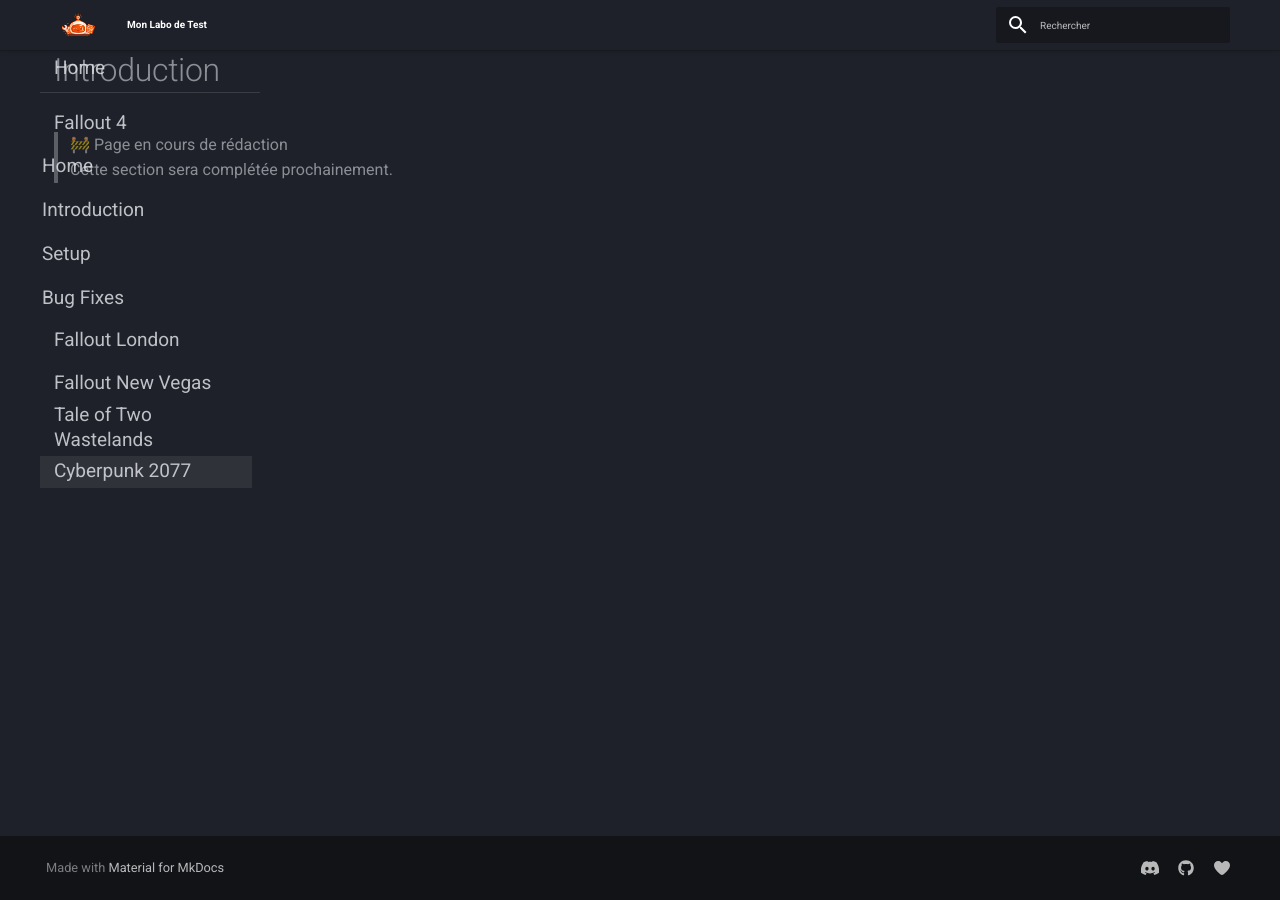
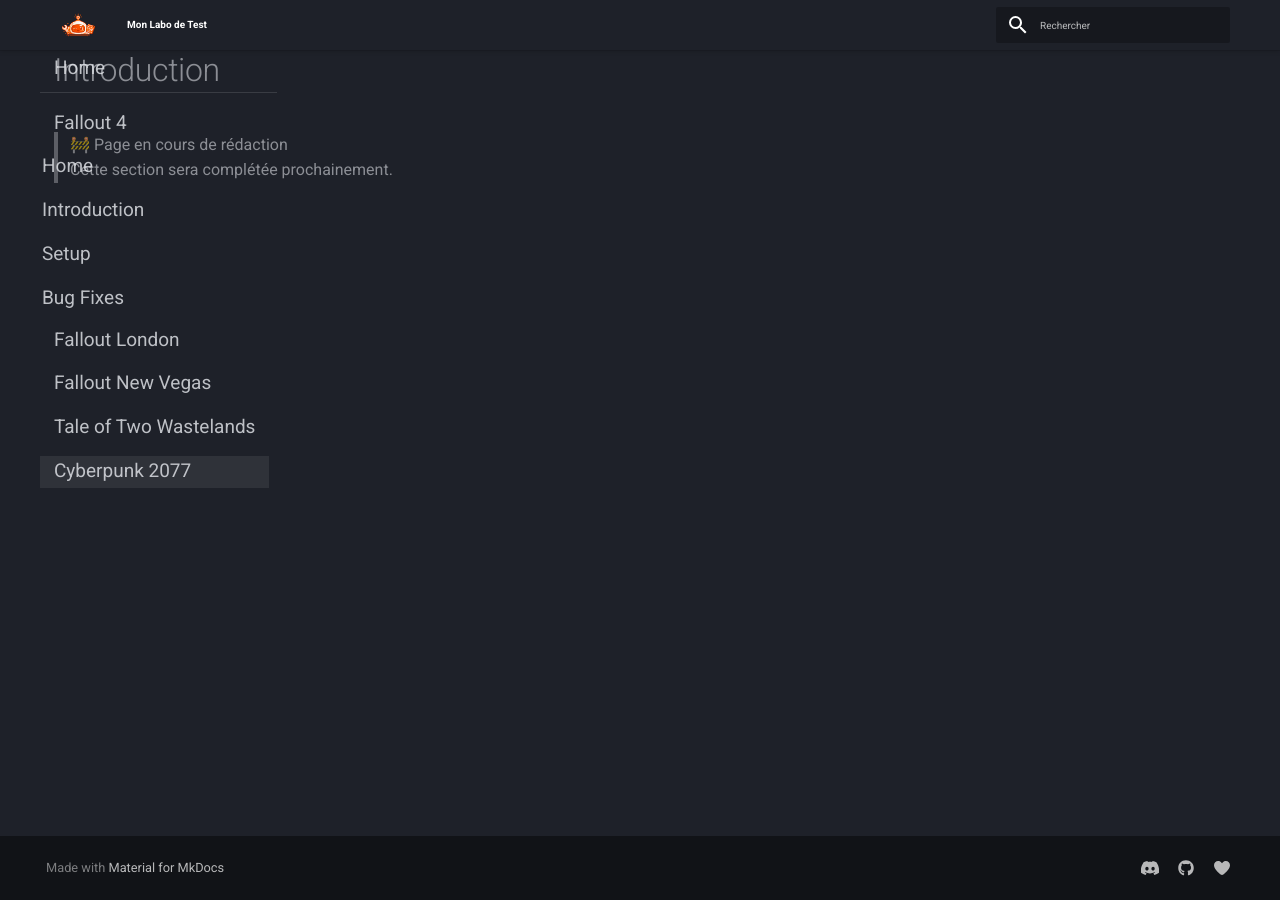
Before and after one commit to Lilevitchi/test-site, an MkDocs documentation site: the page built from docs/cyberpunk/index.md, in a window 1280 px wide. Built offline with MkDocs 1.6.1 and Material for MkDocs 9.7.7, drawn with Linux system fonts in a browser that asks for light colours.

Commit message:
Update sidebar.css

```diff
--- a/docs/stylesheets/sidebar.css
+++ b/docs/stylesheets/sidebar.css
@@ -2,7 +2,7 @@
    SIDEBARS — FIXED
    ============================================================ */
 
-   .md-sidebar {
+   [data-md-color-scheme] .md-sidebar {
     position: fixed !important;
     top: calc(var(--header-height) + var(--sidebar-gap)) !important;
     height: calc(100vh - var(--header-height) - (var(--sidebar-gap) * 2) - var(--footer-visible-height, 0px)) !important;
@@ -15,7 +15,7 @@
     transition: bottom 0.25s cubic-bezier(0.4, 0, 0.2, 1), height 0.25s cubic-bezier(0.4, 0, 0.2, 1) !important;
   }
 
-  .md-sidebar__inner {
+[data-md-color-scheme] .md-sidebar__inner {
     background-color: var(--bg-surface);
     border-radius: var(--radius-md);
     box-shadow: 0 4px 20px rgba(0, 0, 0, 0.2);
@@ -31,17 +31,17 @@
     backface-visibility: hidden;
   }
 
-  .md-sidebar--primary {
+  [data-md-color-scheme] .md-sidebar--primary {
     left: var(--sidebar-gap) !important;
     width: var(--sidebar-width-primary) !important;
   }
 
-  .md-sidebar--secondary {
+  [data-md-color-scheme] .md-sidebar--secondary {
     right: var(--sidebar-gap) !important;
     width: var(--sidebar-width-secondary) !important;
   }
 
-  .md-sidebar__scrollwrap {
+  [data-md-color-scheme] .md-sidebar__scrollwrap {
     flex: 1 1 auto !important;
     display: flex !important;
     flex-direction: column !important;
@@ -108,7 +108,7 @@
     padding-top: 0 !important;
   }
 
-  .md-sidebar--primary {
+  [data-md-color-scheme] .md-sidebar--primary {
     position: fixed !important;
     top: calc(var(--header-height) + 10px);
     left: var(--sidebar-gap);
```
